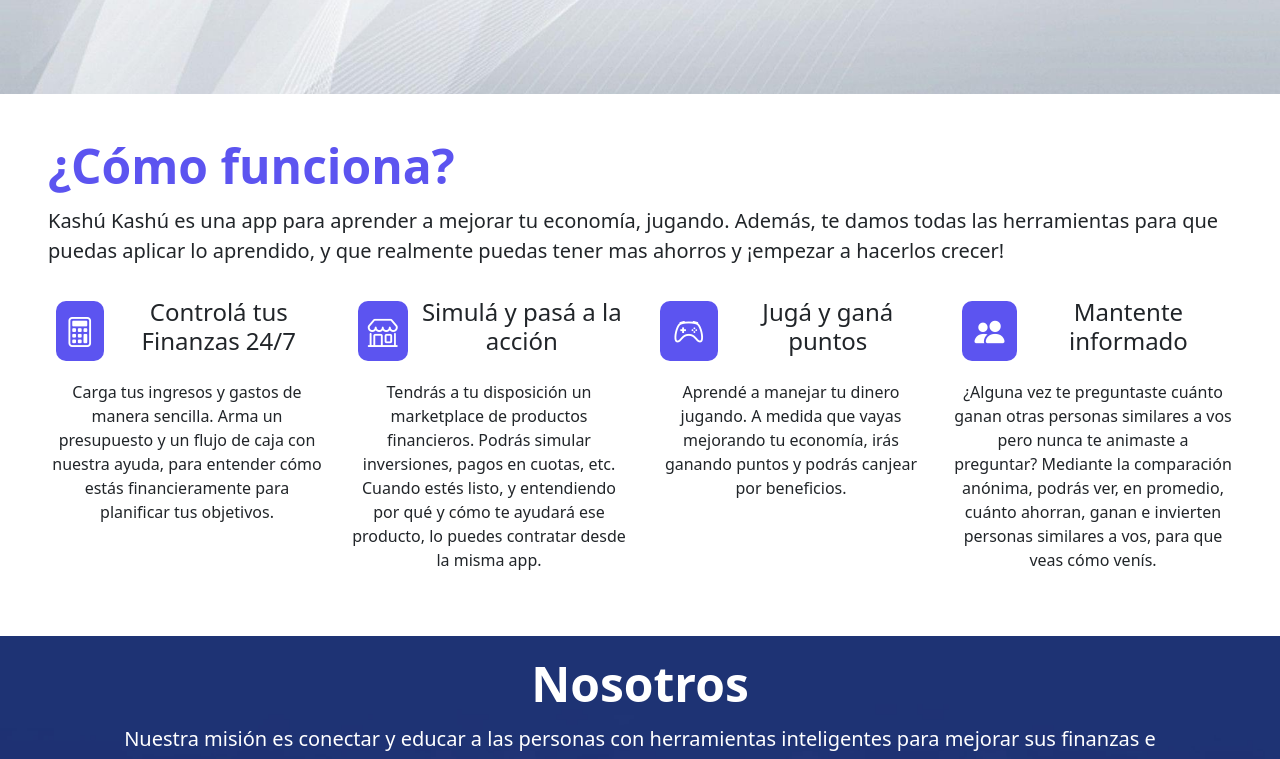
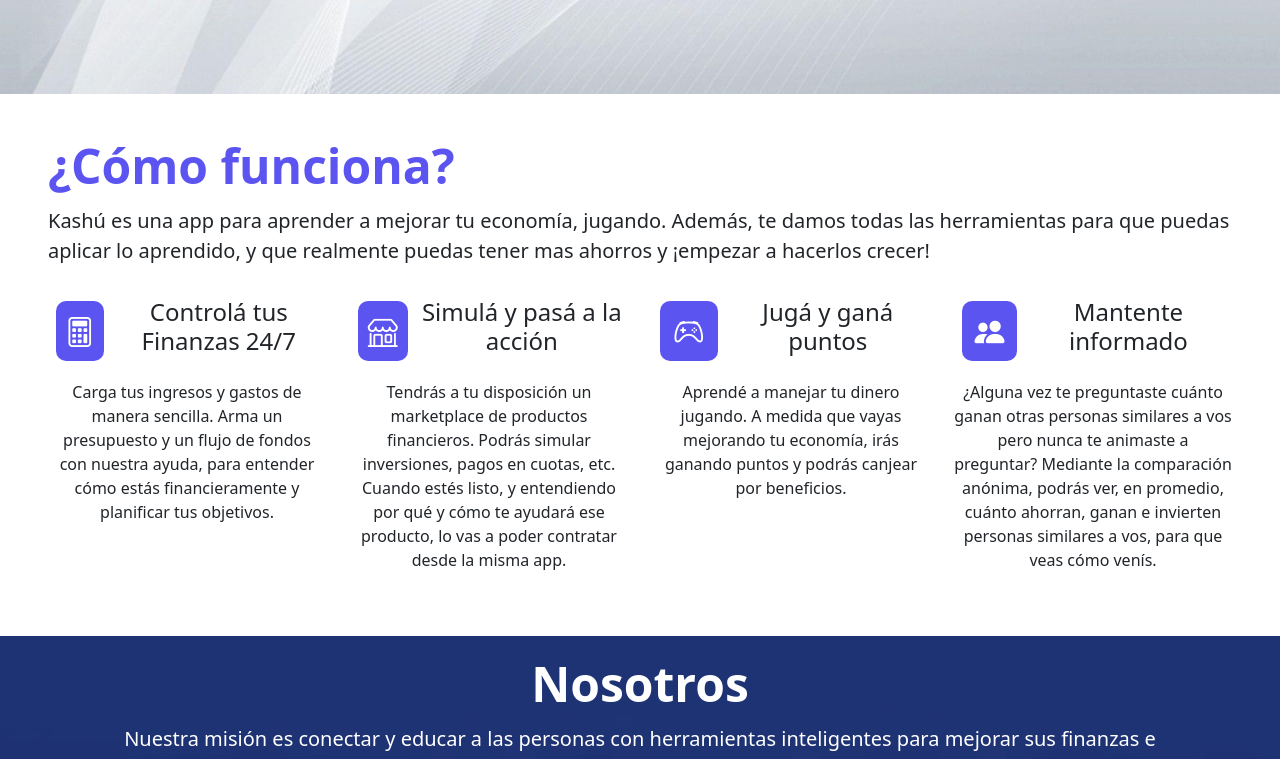
Before and after one commit to Cufavarela/kashuWeb, a React (Create React App) app: page / in a window 1280 px wide. Shown: the part 636-1395 px from the top of the page. Built offline with nearby package versions, Linux system fonts and the light colour scheme.

Commit message:
fixes and domain

```diff
--- a/src/Assets/constants/activeFeatures.js
+++ b/src/Assets/constants/activeFeatures.js
@@ -3,13 +3,13 @@
     icon: "bi-calculator",
     title: "Controlá tus Finanzas 24/7",
     description:
-      "Carga tus ingresos y gastos de manera sencilla. Arma un presupuesto y un flujo de caja con nuestra ayuda, para entender cómo estás financieramente para planificar tus objetivos.",
+      "Carga tus ingresos y gastos de manera sencilla. Arma un presupuesto y un flujo de fondos con nuestra ayuda, para entender cómo estás financieramente y planificar tus objetivos.",
   },
   {
     icon: "bi-shop",
     title: "Simulá y pasá a la acción",
     description:
-      "Tendrás a tu disposición un marketplace de productos financieros. Podrás simular inversiones, pagos en cuotas, etc. Cuando estés listo, y entendiendo por qué y cómo te ayudará ese producto, lo puedes contratar desde la misma app.",
+      "Tendrás a tu disposición un marketplace de productos financieros. Podrás simular inversiones, pagos en cuotas, etc. Cuando estés listo, y entendiendo por qué y cómo te ayudará ese producto, lo vas a poder contratar desde la misma app.",
   },
   {
     icon: "bi-controller",
--- a/src/Components/Features.js
+++ b/src/Components/Features.js
@@ -14,7 +14,7 @@
             <span className="text-blue">¿Cómo funciona?</span>
           </h1>
           <p className="lead">
-            <strong>Kashú</strong> Kashú es una app para aprender a mejorar tu
+            <strong>Kashú</strong> es una app para aprender a mejorar tu
             economía, jugando. Además, te damos todas las herramientas para que
             puedas aplicar lo aprendido, y que realmente puedas tener mas
             ahorros y ¡empezar a hacerlos crecer!
```
Also changed, not shown: 1 other file (tests, documents, lock files or other folders).
